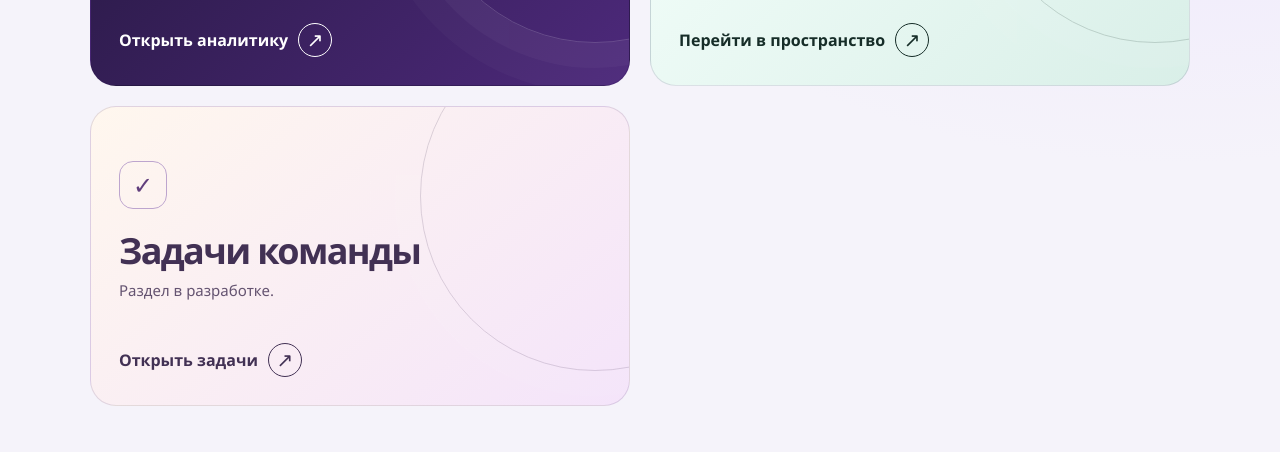
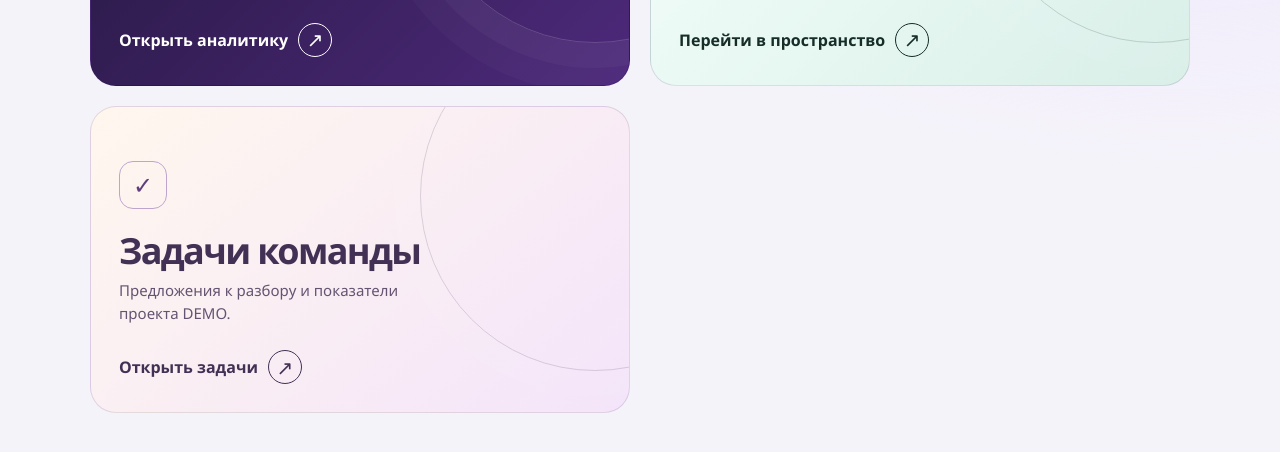
Before and after one commit to zdrastes/web, a plain HTML site: page docs/index.html in a window 1280 px wide. Shown: the part 588-1040 px from the top of the page. Drawn offline with Linux system fonts and the light colour scheme.

Commit message:
Describe the DEMO task dashboard on the portal

```diff
--- a/docs/index.html
+++ b/docs/index.html
@@ -35,7 +35,7 @@
         <span class="orbit" aria-hidden="true"></span>
         <span class="art" aria-hidden="true"><span>✓</span></span>
         <h2>Задачи команды</h2>
-        <p>Раздел в разработке.</p>
+        <p>Предложения к разбору и показатели проекта DEMO.</p>
         <span class="tile-action">Открыть задачи <span class="arrow" aria-hidden="true">↗</span></span>
       </a>
       <a class="tile employee" href="employee.html">
```
